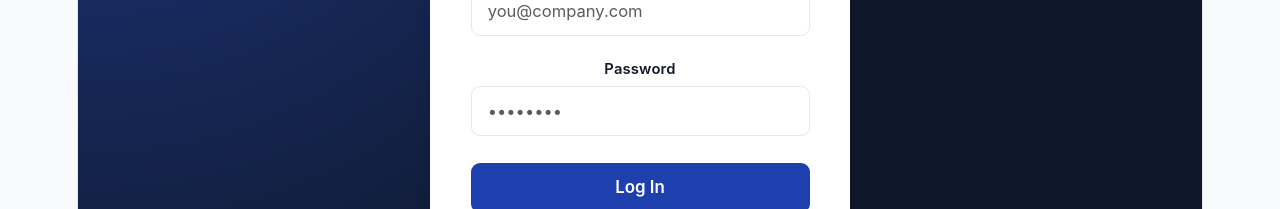
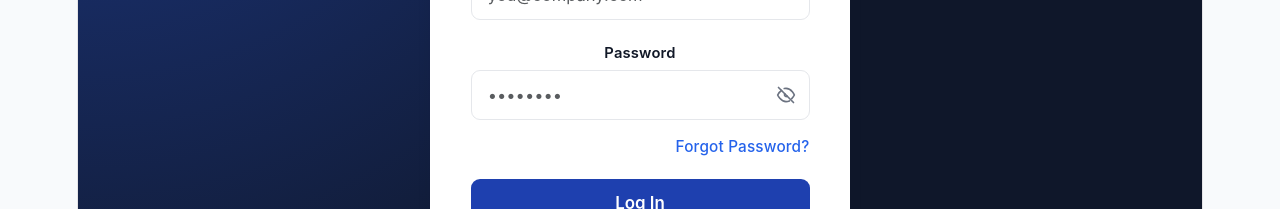
Before and after one commit to maniprabha20/legal-analyzer-fastapi-react, a React app in the folder frontend/: page /login in a window 1280 px wide. Shown: the part 374-583 px from the top of the page. Built offline with nearby package versions, Linux system fonts and the light colour scheme; no server answers; the HTML template or start-up script is replaced by a standard one.

Commit message:
Add Forgot Password flow and related Login/App routing updates

```diff
--- a/frontend/src/App.jsx
+++ b/frontend/src/App.jsx
@@ -4,6 +4,7 @@ import Register from './pages/Register';
 import Dashboard from './pages/Dashboard';
 import ProtectedRoute from './components/ProtectedRoute';
 import DocumentDetail from './pages/DocumentDetail';
+import ForgotPassword from './pages/ForgotPassword';
 
 function App() {
   return (
@@ -41,6 +42,7 @@ function App() {
           path="*"
           element={<Navigate to="/login" />}
         />
+        <Route path="/forgot-password" element={<ForgotPassword />} />
 
       </Routes>
     </BrowserRouter>
--- /dev/null
+++ b/frontend/src/pages/ForgotPassword.jsx
@@ -0,0 +1,67 @@
+import { useState } from 'react';
+import { Link } from 'react-router-dom';
+import { Form, Button, Alert } from 'react-bootstrap';
+
+function ForgotPassword() {
+  const [email, setEmail] = useState('');
+  const [message, setMessage] = useState('');
+
+  const handleSubmit = (e) => {
+    e.preventDefault();
+
+    setMessage(
+      'If an account exists with this email, password reset instructions will be sent.'
+    );
+  };
+
+  return (
+    <div className="auth-page">
+      <div className="auth-card">
+
+        <div className="auth-brand">
+          <span className="brand-icon">⚖️</span>
+          <h1>Forgot Password?</h1>
+          <p>Enter your email to reset your password</p>
+        </div>
+
+        {message && (
+          <Alert variant="success" className="py-2">
+            {message}
+          </Alert>
+        )}
+
+        <Form onSubmit={handleSubmit}>
+          <Form.Group className="mb-4">
+            <Form.Label className="form-label-modern">
+              Email
+            </Form.Label>
+
+            <Form.Control
+              className="form-control-modern"
+              type="email"
+              value={email}
+              onChange={(e) => setEmail(e.target.value)}
+              placeholder="you@company.com"
+              required
+            />
+          </Form.Group>
+
+          <Button
+            type="submit"
+            className="btn-primary-modern w-100"
+          >
+            Send Reset Link
+          </Button>
+        </Form>
+
+        <div className="auth-footer-link">
+          Remember your password?{' '}
+          <Link to="/login">Back to Login</Link>
+        </div>
+
+      </div>
+    </div>
+  );
+}
+
+export default ForgotPassword;
--- a/frontend/src/pages/Login.jsx
+++ b/frontend/src/pages/Login.jsx
@@ -6,8 +6,10 @@ import apiClient from '../api/client';
 function Login() {
   const [email, setEmail] = useState('');
   const [password, setPassword] = useState('');
+  const [showPassword, setShowPassword] = useState(false);
   const [error, setError] = useState('');
   const [loading, setLoading] = useState(false);
+
   const navigate = useNavigate();
 
   const handleSubmit = async (e) => {
@@ -17,17 +19,22 @@ function Login() {
 
     try {
       const formData = new URLSearchParams();
-      formData.append('username', email); // backend expects "username", even though it is an email
+      formData.append('username', email);
       formData.append('password', password);
 
       const response = await apiClient.post('/auth/login', formData, {
-        headers: { 'Content-Type': 'application/x-www-form-urlencoded' },
+        headers: {
+          'Content-Type': 'application/x-www-form-urlencoded',
+        },
       });
 
       localStorage.setItem('access_token', response.data.access_token);
       navigate('/dashboard');
     } catch (err) {
-      const detail = err.response?.data?.detail || 'Login failed. Please check your credentials.';
+      const detail =
+        err.response?.data?.detail ||
+        'Login failed. Please check your credentials.';
+
       setError(detail);
     } finally {
       setLoading(false);
@@ -37,17 +44,27 @@ function Login() {
   return (
     <div className="auth-page">
       <div className="auth-card">
+
         <div className="auth-brand">
           <span className="brand-icon">⚖️</span>
           <h1>AI Legal Document Analyzer</h1>
           <p>Sign in to analyze contracts with AI</p>
         </div>
 
-        {error && <Alert variant="danger" className="py-2">{error}</Alert>}
+        {error && (
+          <Alert variant="danger" className="py-2">
+            {error}
+          </Alert>
+        )}
 
         <Form onSubmit={handleSubmit}>
+
+          {/* Email */}
           <Form.Group className="mb-3">
-            <Form.Label className="form-label-modern">Email</Form.Label>
+            <Form.Label className="form-label-modern">
+              Email
+            </Form.Label>
+
             <Form.Control
               className="form-control-modern"
               type="email"
@@ -58,26 +75,119 @@ function Login() {
             />
           </Form.Group>
 
+          {/* Password */}
           <Form.Group className="mb-4">
-            <Form.Label className="form-label-modern">Password</Form.Label>
+            <Form.Label className="form-label-modern">
+              Password
+            </Form.Label>
+
+            <div style={{ position: 'relative' }}>
+
               <Form.Control
                 className="form-control-modern"
-              type="password"
+                type={showPassword ? 'text' : 'password'}
                 value={password}
                 onChange={(e) => setPassword(e.target.value)}
                 placeholder="••••••••"
                 required
+                style={{ paddingRight: '50px' }}
               />
+
+              {/* Eye / Eye-off button */}
+              <button
+                type="button"
+                onClick={() => setShowPassword(!showPassword)}
+                aria-label={
+                  showPassword ? 'Hide password' : 'Show password'
+                }
+                style={{
+                  position: 'absolute',
+                  right: '10px',
+                  top: '50%',
+                  transform: 'translateY(-50%)',
+                  border: 'none',
+                  background: 'transparent',
+                  color: '#6b7280',
+                  cursor: 'pointer',
+                  padding: '4px',
+                  display: 'flex',
+                  alignItems: 'center',
+                }}
+              >
+                {showPassword ? (
+                  /* Eye open */
+                  <svg
+                    width="20"
+                    height="20"
+                    viewBox="0 0 24 24"
+                    fill="none"
+                    stroke="currentColor"
+                    strokeWidth="2"
+                    strokeLinecap="round"
+                    strokeLinejoin="round"
+                  >
+                    <path d="M2 12s3.5-7 10-7 10 7 10 7-3.5 7-10 7S2 12 2 12z" />
+                    <circle cx="12" cy="12" r="3" />
+                  </svg>
+                ) : (
+                  /* Eye with slash */
+                  <svg
+                    width="20"
+                    height="20"
+                    viewBox="0 0 24 24"
+                    fill="none"
+                    stroke="currentColor"
+                    strokeWidth="2"
+                    strokeLinecap="round"
+                    strokeLinejoin="round"
+                  >
+                    <path d="M3 3l18 18" />
+                    <path d="M10.6 10.6a2 2 0 0 0 2.8 2.8" />
+                    <path d="M9.9 4.2A10.5 10.5 0 0 1 12 4c7 0 10 8 10 8a17.8 17.8 0 0 1-3.1 4.4" />
+                    <path d="M6.6 6.6C3.8 8.4 2 12 2 12s3.5 8 10 8a9.7 9.7 0 0 0 4.1-.9" />
+                  </svg>
+                )}
+              </button>
+
+            </div>
           </Form.Group>
+          <div
+  style={{
+    textAlign: 'right',
+    marginTop: '-15px',
+    marginBottom: '20px',
+  }}
+>
+  <Link
+    to="/forgot-password"
+    style={{
+      fontSize: '0.85rem',
+      color: '#2563eb',
+      textDecoration: 'none',
+      fontWeight: '500',
+    }}
+  >
+    Forgot Password?
+  </Link>
+</div>
 
-          <Button type="submit" className="btn-primary-modern w-100" disabled={loading}>
+          {/* Login button */}
+          <Button
+            type="submit"
+            className="btn-primary-modern w-100"
+            disabled={loading}
+          >
             {loading ? 'Signing in...' : 'Log In'}
           </Button>
+
         </Form>
 
+        {/* Register link */}
         <div className="auth-footer-link">
-          Don't have an account? <Link to="/register">Create one</Link>
+          Don't have an account?{' '}
+          <Link to="/register">Create one</Link>
         </div>
+
       </div>
     </div>
   );
```
Lines whose indentation alone changed are shown as unchanged.
